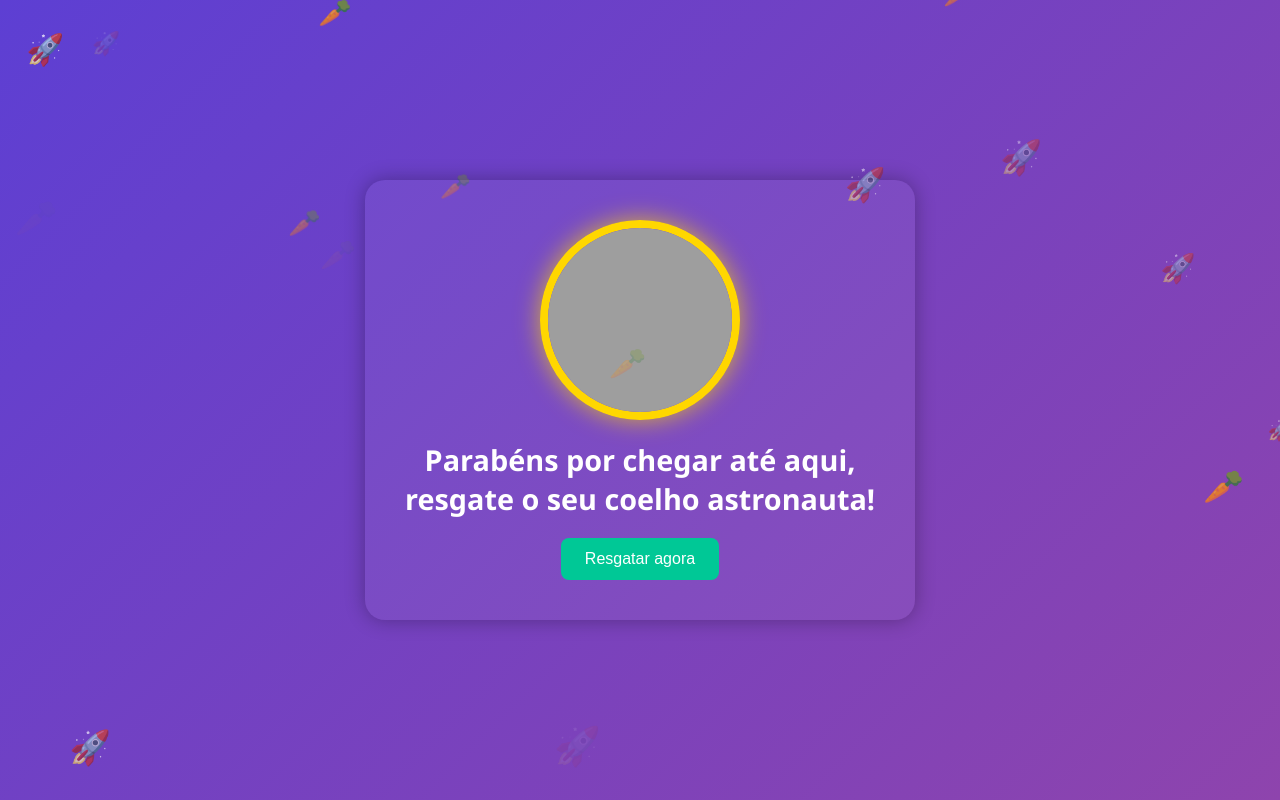
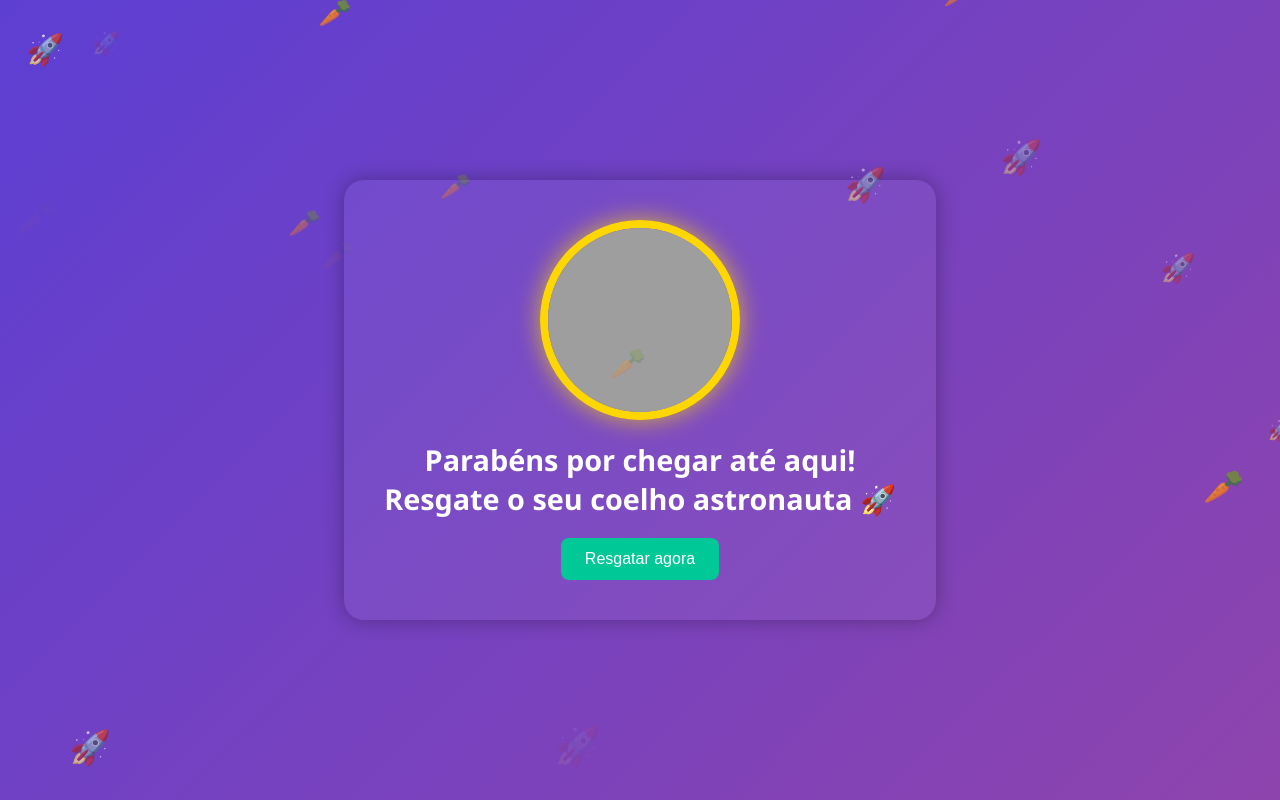
Before and after one commit to lenalightning/easterrabbit, a plain HTML site: page index.html in a window 1280 px wide. Drawn offline with Linux system fonts and the light colour scheme; grey boxes are pictures that could not be loaded.

Commit message:
Update index.html

```diff
--- a/index.html
+++ b/index.html
@@ -79,7 +79,7 @@
     <div class="badge">
       <img src="https://elements-resized.envatousercontent.com/elements-cover-images/cda59cbd-c6a8-4c99-81fe-a26e8c069a66?w=433&cf_fit=scale-down&q=85&format=auto&s=75b9efc644220c724235395c1a9827b41caac7a279c99368181c13e8a87fefc7" alt="Coelho Astronauta">
     </div>
-    <h1>Parabéns por chegar até aqui,<br>resgate o seu coelho astronauta!</h1>
+    <h1>Parabéns por chegar até aqui!<br>Resgate o seu coelho astronauta 🚀</h1>
     <button>Resgatar agora</button>
   </div>
 
```
